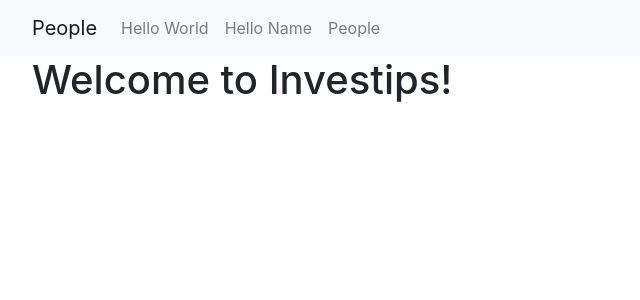
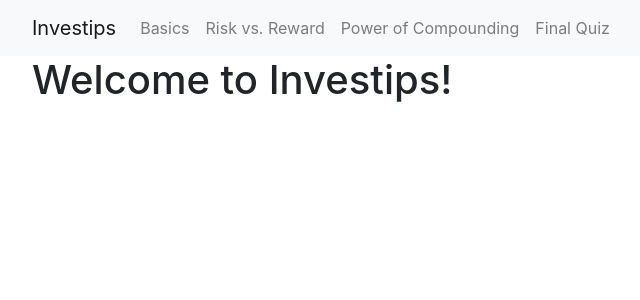
Before and after one commit to Mzisbrod/investips, a Flask app: page / in a window 1280 px wide. Shown: the top 300 px of the page, without its empty margins (53-693 px from the left). Run offline with Flask 3, Linux system fonts and the light colour scheme; some libraries are stand-ins or nearby versions.

Commit message:
Initial push

```diff
--- a/server.py
+++ b/server.py
@@ -6,3 +6,6 @@ app = Flask(__name__)
 @app.route('/')
 def main():
     return render_template('main.html')
+
+if __name__ == '__main__':
+    app.run(debug=True)
--- a/templates/layout.html
+++ b/templates/layout.html
@@ -6,7 +6,7 @@
       <meta name="viewport" content="width=device-width, initial-scale=1">
      <link rel="icon" href="data:,">
 
-      <!-- jquery -->
+      <!-- JQuery -->
       <script src="http://code.jquery.com/jquery-3.3.1.min.js"></script>
       <script src="https://code.jquery.com/ui/1.12.0/jquery-ui.min.js"></script>
       <link rel="stylesheet" href="http://code.jquery.com/ui/1.12.1/themes/base/jquery-ui.css">
@@ -18,18 +18,18 @@
       <title>Welcome to Investips!</title>
   </head>
   <body>
-
     <nav class="navbar navbar-expand-lg navbar-light bg-light">
       <div class="container">
-    <a class="navbar-brand" href="/hello">People</a>
+        <a class="navbar-brand" href="/hello">Investips</a>
         <button class="navbar-toggler" type="button" data-bs-toggle="collapse" data-bs-target="#navbarNavAltMarkup" aria-controls="navbarNavAltMarkup" aria-expanded="false" aria-label="Toggle navigation">
           <span class="navbar-toggler-icon"></span>
         </button>
         <div class="collapse navbar-collapse" id="navbarNavAltMarkup">
           <div class="navbar-nav">
-        <a class="nav-link" href="/">Hello World</a>
-        <a class="nav-link" href="/hello/class">Hello Name</a>
-        <a class="nav-link" href="/people">People</a>
+              <a class="nav-link" href="/">Basics</a>
+              <a class="nav-link" href="/hello/class">Risk vs. Reward</a>
+              <a class="nav-link" href="/people">Power of Compounding</a>
+              <a class="nav-link" href="/people">Final Quiz</a>
           </div>
         </div>
       </div>
--- a/templates/main.html
+++ b/templates/main.html
@@ -1,5 +1,5 @@
 {% extends "layout.html" %}
 {% block content %}
-    <div class="welcome"><h1>Welcome to Investips!</h1></div>
+    <div><h1>Welcome to Investips!</h1></div>
     <br>
 {% endblock %}
```
Lines whose indentation alone changed are shown as unchanged.
